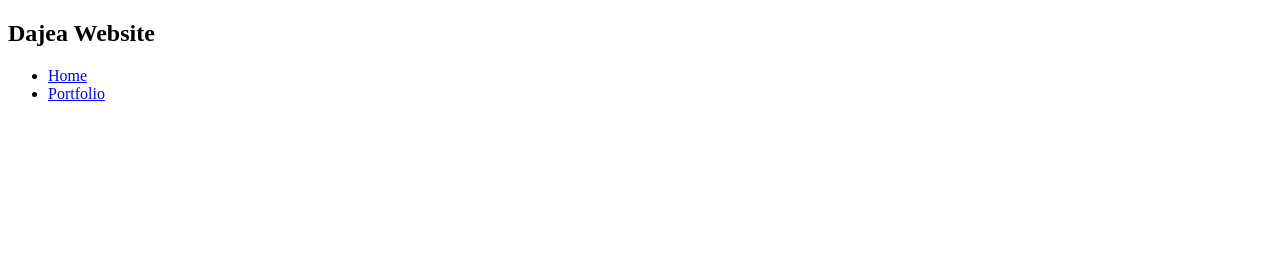
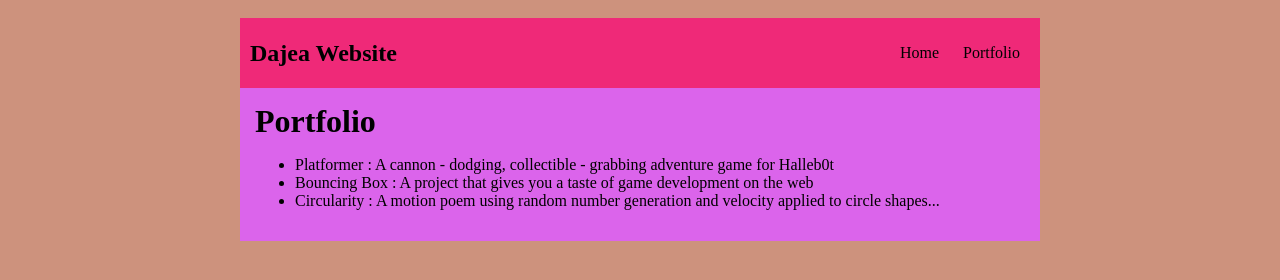
Before and after one commit to iamdajea/iamdajea.github.io, a plain HTML site: page portfolio.html in a window 1280 px wide. Drawn offline with Linux system fonts and the light colour scheme.

Commit message:
add index.html and css files

```diff
--- a/portfolio.html
+++ b/portfolio.html
@@ -2,6 +2,7 @@
 <html>
 <head>
   <title>Dajea Website</title>
+  <link rel="stylesheet" href="style.css">
 </head>
 
 <body>
@@ -17,6 +18,19 @@
         </li>
       </ul>
     </nav>
+    <main>
+      <div class="content">
+        <h1>Portfolio</h1>
+        <ul id="portfolio">
+          <li><a href="projects/platformer/">Platformer : A cannon - dodging, collectible - grabbing adventure game for
+              Halleb0t</a></li>
+          <li><a href="projects/bouncing-box/">Bouncing Box : A project that gives you a taste of game development on
+              the web </a></li>
+          <li><a href="projects/circularity/">Circularity : A motion poem using random number generation and velocity
+              applied to circle shapes...</a></li>
+        </ul>
       </div>
+    </main>
 </body>
+
 </html>
```
Also changed, not shown: index.html (+8 -11 lines). Lines whose indentation alone changed are shown as unchanged.
